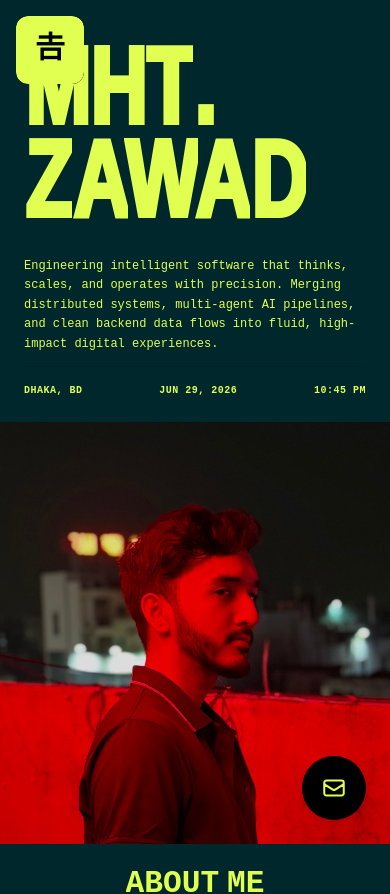
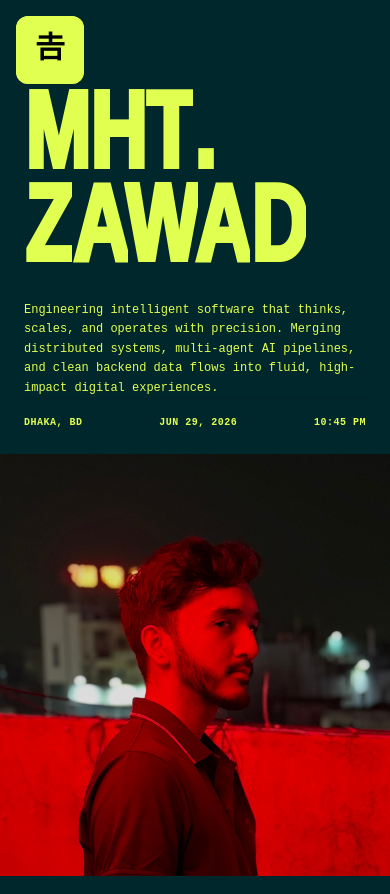
Before and after one commit to Muhtasim-Zawad/portfolio, a React app: page / in a window 390 px wide. Shown: the top 894 px of the page. Built offline with nearby package versions, Linux system fonts and the light colour scheme; the HTML template or start-up script is replaced by a standard one.

Commit message:
modified navbar, cta button, and transition animations

```diff
--- a/src/components/common/Navbar.jsx
+++ b/src/components/common/Navbar.jsx
@@ -1,11 +1,77 @@
-import { useState } from "react";
+import { useState, useEffect } from "react";
 import { motion } from "motion/react";
 
 const navLinks = ["CONTACT", "SKILLS", "PROJECTS", "ABOUT"];
 
+function scrollToSection(id) {
+	const el = document.getElementById(id);
+	if (el) {
+		el.scrollIntoView({ behavior: "smooth" });
+	}
+}
+
 export default function Navbar({ className = "" }) {
 	const [isHovered, setIsHovered] = useState(false);
+	const [isMenuOpen, setIsMenuOpen] = useState(false);
+	const [isMobile, setIsMobile] = useState(window.innerWidth < 768);
 
+	useEffect(() => {
+		const check = () => setIsMobile(window.innerWidth < 768);
+		window.addEventListener("resize", check);
+		return () => window.removeEventListener("resize", check);
+	}, []);
+
+	const handleToggle = () => {
+		if (isMobile) {
+			setIsMenuOpen((prev) => !prev);
+		}
+	};
+
+	const handleLinkClick = (id) => {
+		scrollToSection(id);
+		setIsMenuOpen(false);
+	};
+
+	/* Mobile: click to expand to half-screen */
+	if (isMobile) {
+		return (
+			<div className={className}>
+				<motion.div
+					className="flex flex-col bg-[#e1ff51] rounded-lg overflow-hidden"
+					animate={{
+						width: isMenuOpen ? "40vw" : 68,
+						height: isMenuOpen ? "30vh" : 68,
+					}}
+					transition={{ duration: 0.5, ease: [0.16, 1, 0.3, 1] }}
+				>
+					<div
+						className="w-17 h-17 flex-shrink-0 flex items-center justify-center bg-[#e1ff51] text-black font-bold text-3xl rounded-lg cursor-pointer"
+						onClick={handleToggle}
+					>
+						𠮷
+					</div>
+
+					<motion.div
+						className="flex flex-col items-center px-6 gap-y-5"
+						animate={{ opacity: isMenuOpen ? 1 : 0 }}
+						transition={{ duration: 0.35, delay: isMenuOpen ? 0.2 : 0 }}
+					>
+						{navLinks.map((link) => (
+							<button
+								key={link}
+								onClick={() => handleLinkClick(link.toLowerCase())}
+								className="bg-[#e1ff51] text-black text-sm font-bold tracking-wider cursor-pointer"
+							>
+								{link}
+							</button>
+						))}
+					</motion.div>
+				</motion.div>
+			</div>
+		);
+	}
+
+	/* Desktop: hover-driven horizontal expansion */
 	return (
 		<div className={className}>
 			<motion.div
@@ -20,9 +86,10 @@ export default function Navbar({ className = "" }) {
 				</div>
 
 				{navLinks.map((link) => (
-					<motion.span
+					<motion.button
 						key={link}
-						className="inline-block text-[#e1ff51] text-sm font-bold tracking-wider whitespace-nowrap overflow-hidden px-4"
+						onClick={() => scrollToSection(link.toLowerCase())}
+						className="inline-block text-[#e1ff51] text-sm font-bold tracking-wider whitespace-nowrap overflow-hidden px-4 cursor-pointer"
 						animate={{ opacity: isHovered ? 1 : 0 }}
 						transition={{
 							duration: 0.35,
@@ -31,7 +98,7 @@ export default function Navbar({ className = "" }) {
 						}}
 					>
 						{link}
-					</motion.span>
+					</motion.button>
 				))}
 			</motion.div>
 		</div>
--- a/src/components/sections/About.jsx
+++ b/src/components/sections/About.jsx
@@ -4,7 +4,7 @@ import AnimatedButton from "../common/Button"; // Adjust the import path as need
 
 const AboutSection = () => {
 	return (
-		<section className="w-full min-h-screen bg-[#00272c] text-[#e1ff51] flex flex-col justify-center items-center p-6 md:p-12 selection:bg-[#ce3421] selection:text-[#00272c]">
+		<section id="about" className="w-full min-h-screen bg-[#00272c] text-[#e1ff51] flex flex-col justify-center items-center p-6 md:p-12 selection:bg-[#ce3421] selection:text-[#00272c]">
 			<div className="max-w-4xl w-full flex flex-col items-center text-center space-y-12">
 				{/* ========================================================= */}
 				{/* STAGGERED TEXT SWIPE UP TITLE                             */}
--- a/src/components/sections/Contact.jsx
+++ b/src/components/sections/Contact.jsx
@@ -66,11 +66,14 @@ const ContactSection = () => {
 	const socialLinks = [
 		{ name: "GitHub", url: "https://github.com/Muhtasim-Zawad" },
 		{ name: "LinkedIn", url: "https://www.linkedin.com/in/mzawad/" },
-		{ name: "Instagram", url: "https://x.com" },
+		{ name: "Instagram", url: "https://www.instagram.com/zawad_esque/" },
 	];
 
 	return (
-		<section className="w-full min-h-screen bg-[#00272c] text-[#e1ff51] flex flex-col justify-between p-6 md:p-12 selection:bg-[#ce3421] selection:text-[#00272c]">
+		<section
+			id="contact"
+			className="w-full min-h-screen bg-[#00272c] text-[#e1ff51] flex flex-col justify-between p-6 md:p-12 selection:bg-[#ce3421] selection:text-[#00272c]"
+		>
 			{/* Spacer layer to push layout nodes cleanly into position */}
 			<div className="hidden md:block" />
 
--- a/src/components/sections/Hero.jsx
+++ b/src/components/sections/Hero.jsx
@@ -37,7 +37,7 @@ const HeroSection = () => {
 			{/* <Navbar className="absolute top-0 left-0 w-full z-50 p-6 md:p-12" /> */}
 
 			{/* LEFT COLUMN: BRANDING & TYPOGRAPHY */}
-			<div className="flex flex-col justify-between p-6 md:p-24 md:pb-6  h-full text-[#e1ff51] min-h-[50vh] md:min-h-screen">
+			<div className="flex flex-col justify-between p-6 pt-20 md:p-24 md:pb-6  h-full text-[#e1ff51] min-h-[50vh] md:min-h-screen">
 				<Navbar className="fixed top-4 left-4 z-50" />
 
 				{/* Big Heading Titles with Slide-up Animation */}
@@ -158,11 +158,14 @@ const HeroSection = () => {
 				/>
 
 				{/* Floating Interactive Action / Contact Button (Bottom Right) */}
-				<div className="absolute bottom-6 right-6 md:bottom-12 md:right-12 z-20">
+				<div className="hidden md:block fixed bottom-12 right-12 z-20">
 					<motion.button
 						whileHover={{ scale: 1.1 }}
 						whileTap={{ scale: 0.95 }}
-						className="w-16 h-16 md:w-20 md:h-20 bg-black rounded-full flex items-center justify-center text-[#e1ff51] shadow-xl cursor-pointer"
+						onClick={() =>
+							window.open("mailto:muhtasimzawad.jfcl@gmail.com", "_blank")
+						}
+						className="w-20 h-20 bg-black rounded-full flex items-center justify-center text-[#e1ff51] shadow-xl cursor-pointer"
 					>
 						{/* Mail Icon */}
 						<svg
@@ -171,7 +174,7 @@ const HeroSection = () => {
 							viewBox="0 0 24 24"
 							strokeWidth={2}
 							stroke="currentColor"
-							className="w-6 h-6 md:w-8 md:h-8"
+							className="w-8 h-8"
 						>
 							<path
 								strokeLinecap="round"
--- a/src/components/sections/Skills.jsx
+++ b/src/components/sections/Skills.jsx
@@ -72,7 +72,7 @@ const SkillsSection = () => {
 	};
 
 	return (
-		<section className="w-full min-h-screen bg-[#00272c] text-[#e1ff51] flex flex-col justify-center items-center p-6 md:p-12 selection:bg-[#e1ff51] selection:text-[#00272c]">
+		<section id="skills" className="w-full min-h-screen bg-[#00272c] text-[#e1ff51] flex flex-col justify-center items-center p-6 md:p-12 selection:bg-[#e1ff51] selection:text-[#00272c]">
 			<div className="max-w-6xl w-full flex flex-col items-center space-y-16">
 				{/* ========================================================= */}
 				{/* STAGGERED TEXT SWIPE UP TITLE                             */}
```
